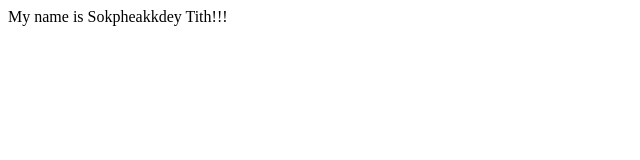
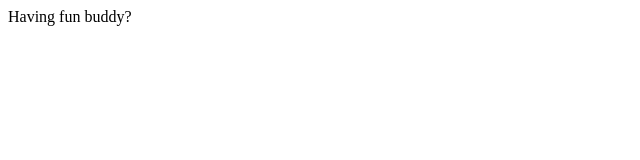
Before and after one commit to SokpheakkdeyTith/first-github-project, a plain HTML site: page index.html in a window 1280 px wide. Shown: the whole page, without its empty margins (0-640 px from the left). Drawn offline with Linux system fonts and the light colour scheme.

Commit message:
Testing things

```diff
--- a/index.html
+++ b/index.html
@@ -7,6 +7,6 @@
     <title>Document</title>
 </head>
 <body>
-    My name is Sokpheakkdey Tith!!!
+    Having fun buddy?
 </body>
 </html>
```
